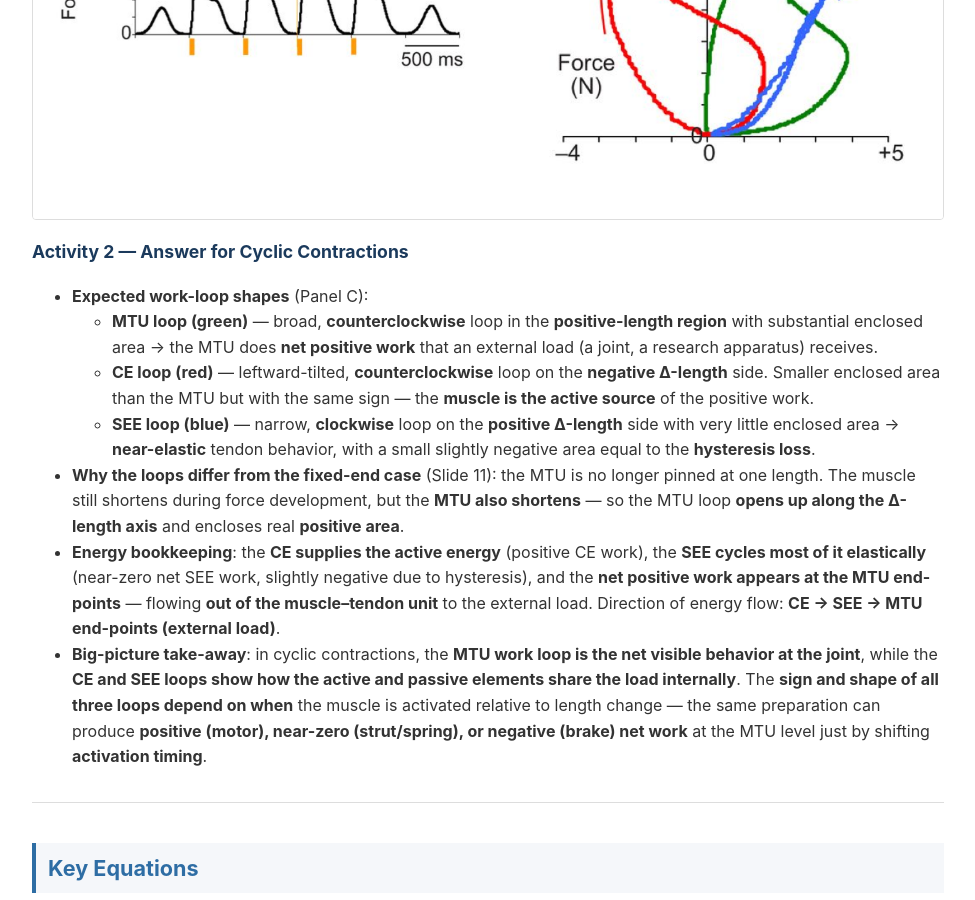
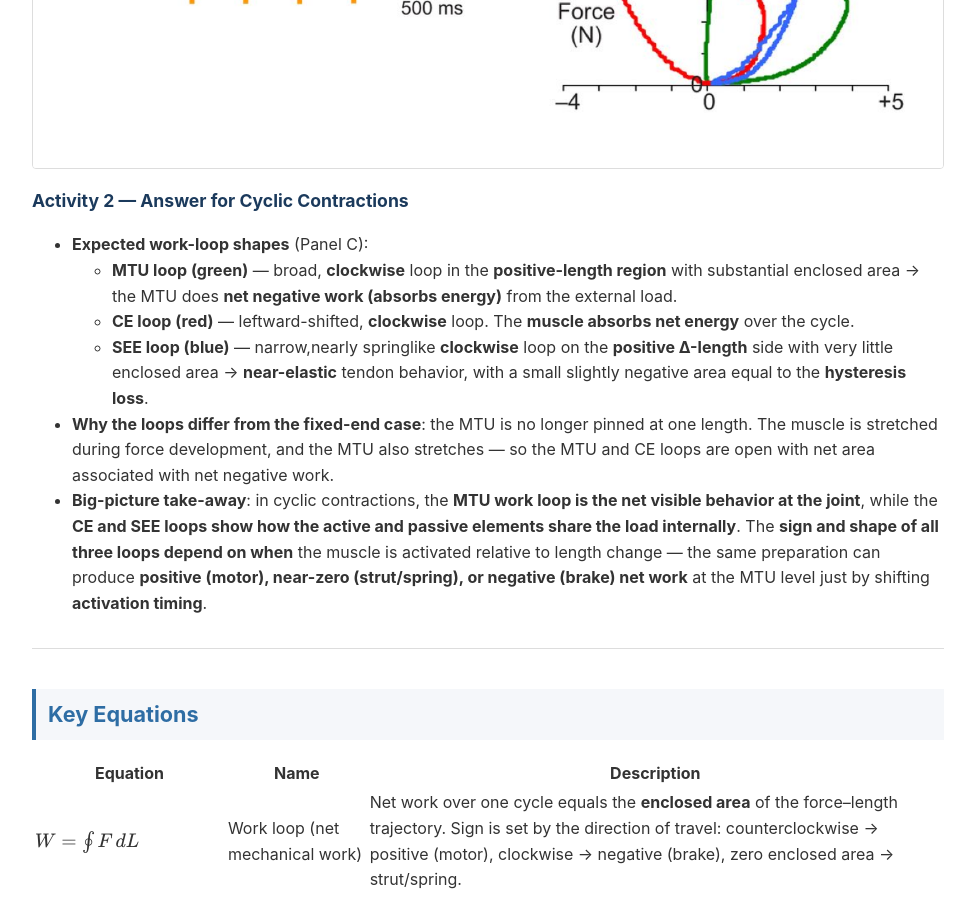
Before and after one commit to MADaley/E183_ExercisePhysiology, a Jekyll site: the page built from week07/friday-review.md, in a window 1280 px wide and 900 px high, scrolled down 14530 px. Shown: the whole window, without its empty margins (152-1127 px from the left). Built offline with Jekyll 4.4.1, drawn with Linux system fonts in a browser that asks for light colours; some of the changed text lies outside the part shown.

Commit message:
Update friday-review.md
Correction to workload activity slide text.

```diff
--- a/week07/friday-review.md
+++ b/week07/friday-review.md
@@ -183,35 +183,35 @@ This Friday session combines a short critical-thinking detour on **how to evalua
 
 ## Slide 11
 
-![Slide repeating the Sawicki et al. fixed-end figure (panels A and B as on Slide 10). At the top right, text in blue: "Thought experiment: What if the tendon were stiffer (thicker CSA)? How would the graphs change?" Bottom-right panel C: a force–length plot with Force (N) on y-axis from 0 to 30 and Δ Length (mm) on x-axis from −4 to +5. Three work-loops are sketched: a green vertical line at ΔLength = 0 (MTU loop), a red loop on the negative side (CE/muscle, peaking around ΔL ≈ −4 mm with a counterclockwise sweep marked by red curved arrows), and a blue loop on the positive side (SEE/tendon, peaking around ΔL ≈ +3 mm with a clockwise sweep marked by blue curved arrows). Citation as on Slide 10.](images/friday-review/slide-011.png)
+![Slide repeating the Sawicki et al. fixed-end figure (panels A and B as on Slide 10). At the top right, text in blue: "Thought experiment: What if the tendon were stiffer (thicker CSA)? How would the graphs change?" Bottom-right panel C: a force–length plot with Force (N) on y-axis from 0 to 30 and Δ Length (mm) on x-axis from −4 to +5. Three work-loops are sketched: a green vertical line at ΔLength = 0 (MTU loop), a red loop on the negative side (CE/muscle, peaking around ΔL ≈ −3 mm with a counterclockwise sweep marked by red curved arrows), and a blue loop on the positive side (SEE/tendon, peaking around ΔL ≈ +3 mm with a clockwise sweep marked by blue curved arrows). Citation as on Slide 10.](images/friday-review/slide-011.png)
 
 ### Activity 1 — Answer and Thought Experiment
 
 - **Expected work-loop shapes** (Panel C):
   - **MTU loop (green)** — length is constant, so the F–L "loop" collapses to a **vertical line** at ΔL<sub>MTU</sub> ≈ 0. **No enclosed area → no net MTU work**.
   - **SEE loop (blue)** — narrow, **clockwise** loop on the **positive Δ-length** side (tendon stretched to about +3 mm). The loop is **nearly springlike**; the small enclosed area is a slightly **negative** work loop reflecting modest **elastic hysteresis**. The tendon **absorbs energy during stretch** and **returns most of it during recoil**, with a small amount of energy **lost as heat**.
-  - **CE loop (red)** — counterclockwise loop on the **negative Δ-length** side (muscle shortened to about −4 mm). The **direction of the trace is the exact reflected version of the SEE loop**. The **enclosed area is nearly zero** because no net work is done over the cycle (the MTU end-points are fixed). The small enclosed area corresponds to a **very small amount of positive muscle work**, exactly equal to the **hysteresis energy lost in the tendon** — the muscle is the **active source** of that small make-up energy.
+  - **CE loop (red)** — counterclockwise loop on the **negative Δ-length** side (muscle shortened to about −3 mm). The **direction of the trace is the exact reflected version of the SEE loop**. The **enclosed area is nearly zero** because no net work is done over the cycle (the MTU end-points are fixed). The small enclosed area corresponds to a **very small amount of positive muscle work**, exactly equal to the **hysteresis energy lost in the tendon** — the muscle is the **active source** of that small make-up energy.
 - **Energy bookkeeping**: the **muscle does positive work early**, the **tendon stores and returns most of it**, and the **MTU end-points do no external work** over the complete cycle. The whole exchange is **internal** — muscle → tendon → muscle.
 - **Thought experiment — stiffer tendon (larger CSA)**:
   - For the same muscle force, a **stiffer tendon stretches less** (F = k·Δx with larger k → smaller Δx).
   - Because the MTU length is fixed, the muscle must **shorten less** as well — the red CE loop shrinks to a smaller Δ-length range.
   - The blue SEE loop also **narrows** along the Δ-length axis.
-  - The muscle ends up operating **closer to isometric** — at a length where its force capacity may be higher, but at the cost of doing **less positive work**.
-- **Conceptual link**: tendon stiffness is a **design parameter** that re-allocates work between muscle and tendon. Optimal stiffness depends on the task — too stiff and the muscle can't shorten enough to do work; too compliant and the tendon stretches without engaging the muscle near its optimal operating point. This is the same logic explored in the ankle-exoskeleton tuning result from Week 6 (Nuckols et al.).
+  - The muscle ends up operating **closer to isometric** — at a length where its force capacity may be higher, but at the cost of **lower elastic energy cycling** in the tendon.
+- **Conceptual link**: tendon stiffness is a **design parameter** that influences muscle-tendon function. Optimal stiffness depends on the task — too stiff and elastic energy is not stored in the tendon, but the muscle directly actuates the joint; too compliant and the muscle mostly does work stretching the tendon without moving the joint.
 
 ---
 
 ## Slide 12
 
-![Slide titled with the same Sawicki et al. citation. Top panel A: same axes as Slide 10 but extended in time, showing four repeated cycles. The green MTU trace now oscillates sinusoidally between approximately +5 and −4 mm; the red CE trace and the blue SEE trace also oscillate but with different phasing and amplitude — the CE shortens to about −3 mm before recovering and the SEE peaks at about +4 mm. Vertical orange markers along the time axis indicate the timing of repeated stimulation pulses, one per cycle. Bottom panel B: Force (N) on y-axis from 0 to 30 across the same four cycles — force rises and falls as a series of peaks, one per stimulation pulse, with a 500 ms scale bar. Bottom-right blue text: "Activity: Sketch work-loops for the 1) MTU 2) CE (muscle fascicles) and 3) SEE (tendon)."](images/friday-review/slide-012.png)
+![Slide titled with the same Sawicki et al. citation. Top panel A: same axes as Slide 10 but extended in time, showing four repeated cycles. The green MTU trace now oscillates sinusoidally between approximately +5 and −4 mm; the red CE trace and the blue SEE trace also oscillate but with different phasing and amplitude — the CE shortens to about −3 mm before recovering and the SEE peaks at about +3 mm. Vertical orange markers along the time axis indicate the timing of repeated stimulation pulses, one per cycle. Bottom panel B: Force (N) on y-axis from 0 to 30 across the same four cycles — force rises and falls as a series of peaks, one per stimulation pulse, with a 500 ms scale bar. Bottom-right blue text: "Activity: Sketch work-loops for the 1) MTU 2) CE (muscle fascicles) and 3) SEE (tendon)."](images/friday-review/slide-012.png)
 
 ### Activity 2 — Sketch Work Loops for Cyclic Contractions
 
-- **Set-up**: same Sawicki et al. preparation as in Activity 1, but now the **MTU is driven through a cyclic length trajectory** (sinusoidal length change), with **one stimulation pulse per cycle** delivered near the start of the shortening phase.
+- **Set-up**: same Sawicki et al. preparation as in Activity 1, but now the **MTU is driven through a cyclic length trajectory** (sinusoidal length change), with **one stimulation pulse per cycle** delivered near the start of the lengthening phase.
 - **Reading the panels (before sketching)**:
-  - **MTU (green)** — sinusoidal length change between ~+5 and ~−4 mm; **large external excursion** at each cycle.
-  - **CE (red, fascicle)** — also oscillates, but with **smaller amplitude** and **different phasing** than the MTU; shortens during the rising-force phase.
-  - **SEE (blue, tendon)** — stretches and recoils in a pattern that is partially **out of phase** with the CE; large excursion (≈+4 mm peak).
+  - **MTU (green)** — sinusoidal length change between ~+4 and ~−4 mm; **large external excursion** at each cycle.
+  - **CE (red, fascicle)** — also oscillates, but with **different phasing** than the MTU; stretches during the rising-force phase.
+  - **SEE (blue, tendon)** — stretches and recoils
   - **Force (Panel B)** — rises and falls as a train of pulses, one per cycle.
 - **Activity**: sketch the predicted F–L work-loop shape for each of the three elements — **MTU, CE, and SEE** — using the time-domain traces above. The answer is shown on Slide 13.
 
@@ -219,16 +219,15 @@ This Friday session combines a short critical-thinking detour on **how to evalua
 
 ## Slide 13
 
-![Slide repeating the Sawicki et al. cyclic figure (panels A and B as on Slide 12). At the right, a new force–length panel C: Force (N) on y-axis from 0 to 30 and Δ Length (mm) on x-axis from −4 to +5. Three sketched work-loops: a green loop on the right side (MTU, broad, opening from near the origin and arching up and to the right with a counterclockwise sweep marked by green curved arrows); a red loop on the left side (CE/muscle fascicles, tilted leftward, also counterclockwise with red curved arrows); and a slim blue loop on the right (SEE/tendon, narrow and tilted with a clockwise sweep marked by a blue arrow). Together, the three loops illustrate that the MTU and CE both do positive net work, while the tendon does little net work but cycles energy elastically.](images/friday-review/slide-013.png)
+![Slide repeating the Sawicki et al. cyclic figure (panels A and B as on Slide 12). At the right, a new force–length panel C: Force (N) on y-axis from 0 to 30 and Δ Length (mm) on x-axis from −4 to +4. Three sketched work-loops: a green loop on the right side (MTU, broad, opening from near the origin and arching up and to the right with a counterclockwise sweep marked by green curved arrows); a red loop on the left side (CE/muscle fascicles, tilted leftward, also counterclockwise with red curved arrows); and a slim blue loop on the right (SEE/tendon, narrow and tilted with a clockwise sweep marked by a blue arrow). Together, the three loops illustrate that the MTU and CE both do positive net work, while the tendon does little net work but cycles energy elastically.](images/friday-review/slide-013.png)
 
 ### Activity 2 — Answer for Cyclic Contractions
 
 - **Expected work-loop shapes** (Panel C):
-  - **MTU loop (green)** — broad, **counterclockwise** loop in the **positive-length region** with substantial enclosed area → the MTU does **net positive work** that an external load (a joint, a research apparatus) receives.
-  - **CE loop (red)** — leftward-tilted, **counterclockwise** loop on the **negative Δ-length** side. Smaller enclosed area than the MTU but with the same sign — the **muscle is the active source** of the positive work.
-  - **SEE loop (blue)** — narrow, **clockwise** loop on the **positive Δ-length** side with very little enclosed area → **near-elastic** tendon behavior, with a small slightly negative area equal to the **hysteresis loss**.
-- **Why the loops differ from the fixed-end case** (Slide 11): the MTU is no longer pinned at one length. The muscle still shortens during force development, but the **MTU also shortens** — so the MTU loop **opens up along the Δ-length axis** and encloses real **positive area**.
-- **Energy bookkeeping**: the **CE supplies the active energy** (positive CE work), the **SEE cycles most of it elastically** (near-zero net SEE work, slightly negative due to hysteresis), and the **net positive work appears at the MTU end-points** — flowing **out of the muscle–tendon unit** to the external load. Direction of energy flow: **CE → SEE → MTU end-points (external load)**.
+  - **MTU loop (green)** — broad, **clockwise** loop in the **positive-length region** with substantial enclosed area → the MTU does **net negative work (absorbs energy)** from the external load.
+  - **CE loop (red)** — leftward-shifted, **clockwise** loop. The **muscle absorbs net energy** over the cycle.
+  - **SEE loop (blue)** — narrow,nearly springlike **clockwise** loop on the **positive Δ-length** side with very little enclosed area → **near-elastic** tendon behavior, with a small slightly negative area equal to the **hysteresis loss**.
+- **Why the loops differ from the fixed-end case**: the MTU is no longer pinned at one length. The muscle is stretched during force development, and the MTU also stretches — so the MTU and CE loops are open with net area associated with net negative work.
 - **Big-picture take-away**: in cyclic contractions, the **MTU work loop is the net visible behavior at the joint**, while the **CE and SEE loops show how the active and passive elements share the load internally**. The **sign and shape of all three loops depend on when** the muscle is activated relative to length change — the same preparation can produce **positive (motor), near-zero (strut/spring), or negative (brake) net work** at the MTU level just by shifting **activation timing**.
 
 ---
```
Also changed, not shown: other parts of week07/friday-review.md (+1 -1 lines).
